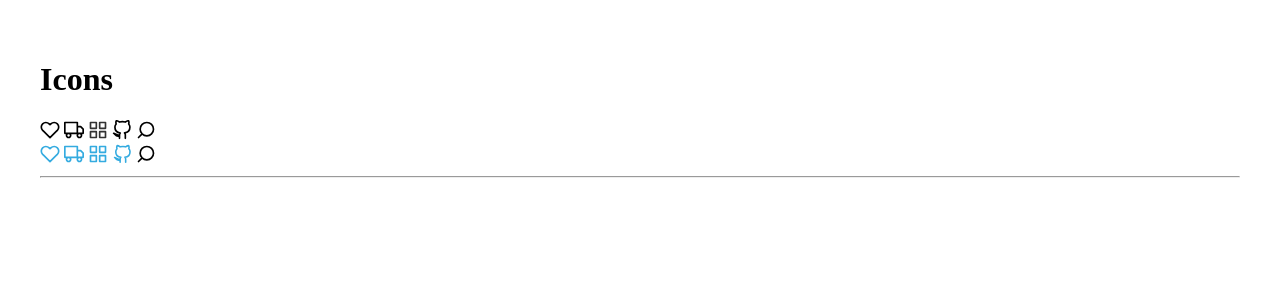
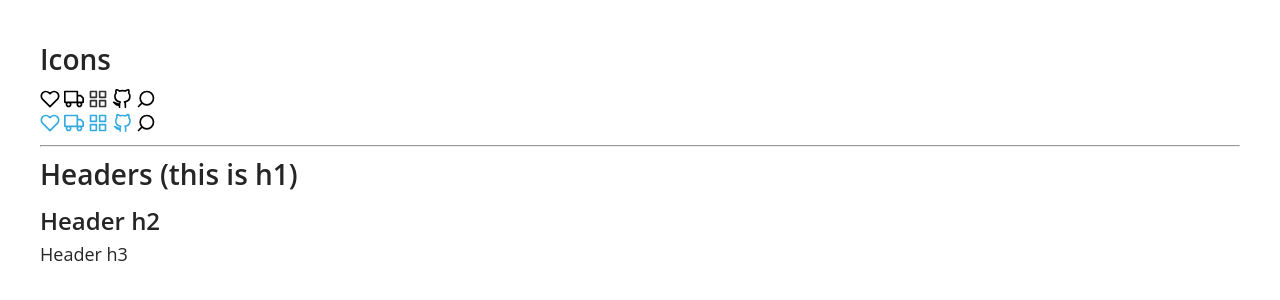
Before and after one commit to hackey9/sibdev-test-markup, a website: page demo.html in a window 1280 px wide. Drawn offline with nearby package versions, Linux system fonts and the light colour scheme; files that its build step writes are made by us from their sources; files whose address does not match are found by name.

Commit message:
Add headers

```diff
--- a/demo.html
+++ b/demo.html
@@ -25,7 +25,12 @@
             <i class="icon-enjoy active"></i>
             <i class="icon-search active"></i>
         </div>
+
         <hr>
+
+        <h1>Headers (this is h1)</h1>
+        <h2>Header h2</h2>
+        <h3>Header h3</h3>
     </div>
 </body>
 </html>
--- /dev/null
+++ b/styles/_screens.scss
@@ -0,0 +1,27 @@
+$breakpointM: 768;
+$breakpointT: 1024;
+$breakpointD: 1440;
+
+@mixin screenM {
+  @media (max-width: #{$breakpointM - 1}px) {
+    @content;
+  }
+}
+
+@mixin screenT {
+  @media (min-width: #{$breakpointM}) and (max-width: #{$breakpointT - 1}px) {
+    @content;
+  }
+}
+
+@mixin screenD {
+  @media (min-width: #{$breakpointT}) and (max-width: #{$breakpointD - 1}px) {
+    @content;
+  }
+}
+
+@mixin screenL {
+  @media (min-width: #{$breakpointD}) {
+    @content;
+  }
+}
--- /dev/null
+++ b/styles/headers.scss
@@ -0,0 +1,55 @@
+@import "screens";
+
+h1, h2, h3 {
+  font-family: Open Sans, sans-serif;
+  font-style: normal;
+  color: #000000;
+  opacity: 0.85;
+
+  margin: 0;
+}
+
+h1 {
+  font-weight: 600;
+
+  font-size: 28px;
+  line-height: 38px;
+
+  margin-bottom: 11px;
+
+  @include screenM {
+    font-size: 24px;
+    line-height: 32px;
+    margin-bottom: 0;
+  }
+}
+
+
+h2 {
+  font-weight: 600;
+
+  font-size: 24px;
+  line-height: 33px;
+
+  margin-bottom: 5px;
+
+  @include screenM {
+    font-size: 16px;
+    line-height: 22px;
+
+    margin-bottom: 0;
+  }
+}
+
+h3 {
+  font-weight: normal; // да да
+
+  font-size: 18px;
+  line-height: 25px;
+
+  @include screenM {
+    font-weight: 600; // я заметил xD
+    font-size: 14px;
+    line-height: 19px;
+  }
+}
--- a/styles/index.scss
+++ b/styles/index.scss
@@ -18,3 +18,4 @@ body {
 }
 
 @import "icons";
+@import "headers";
```
